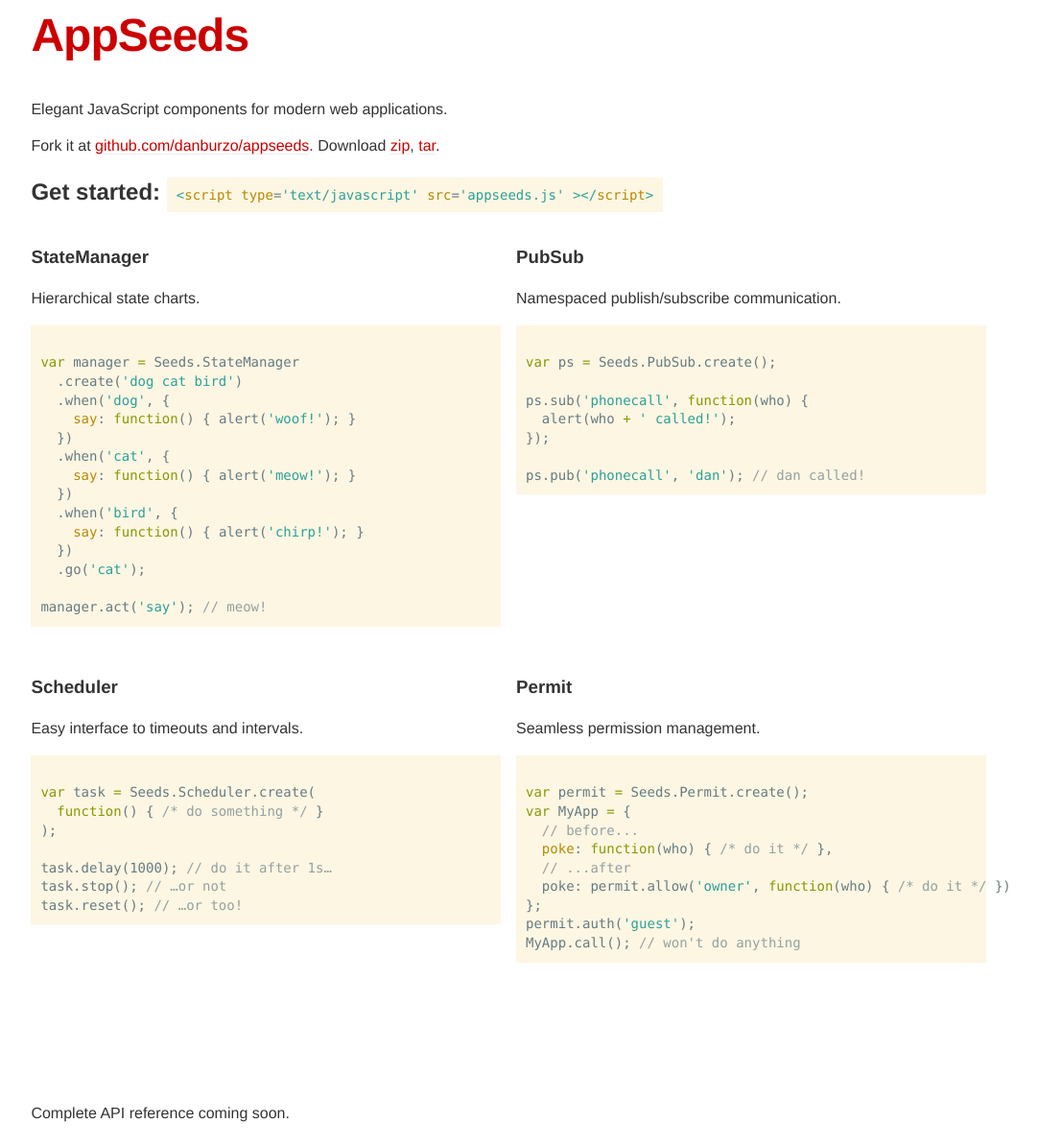
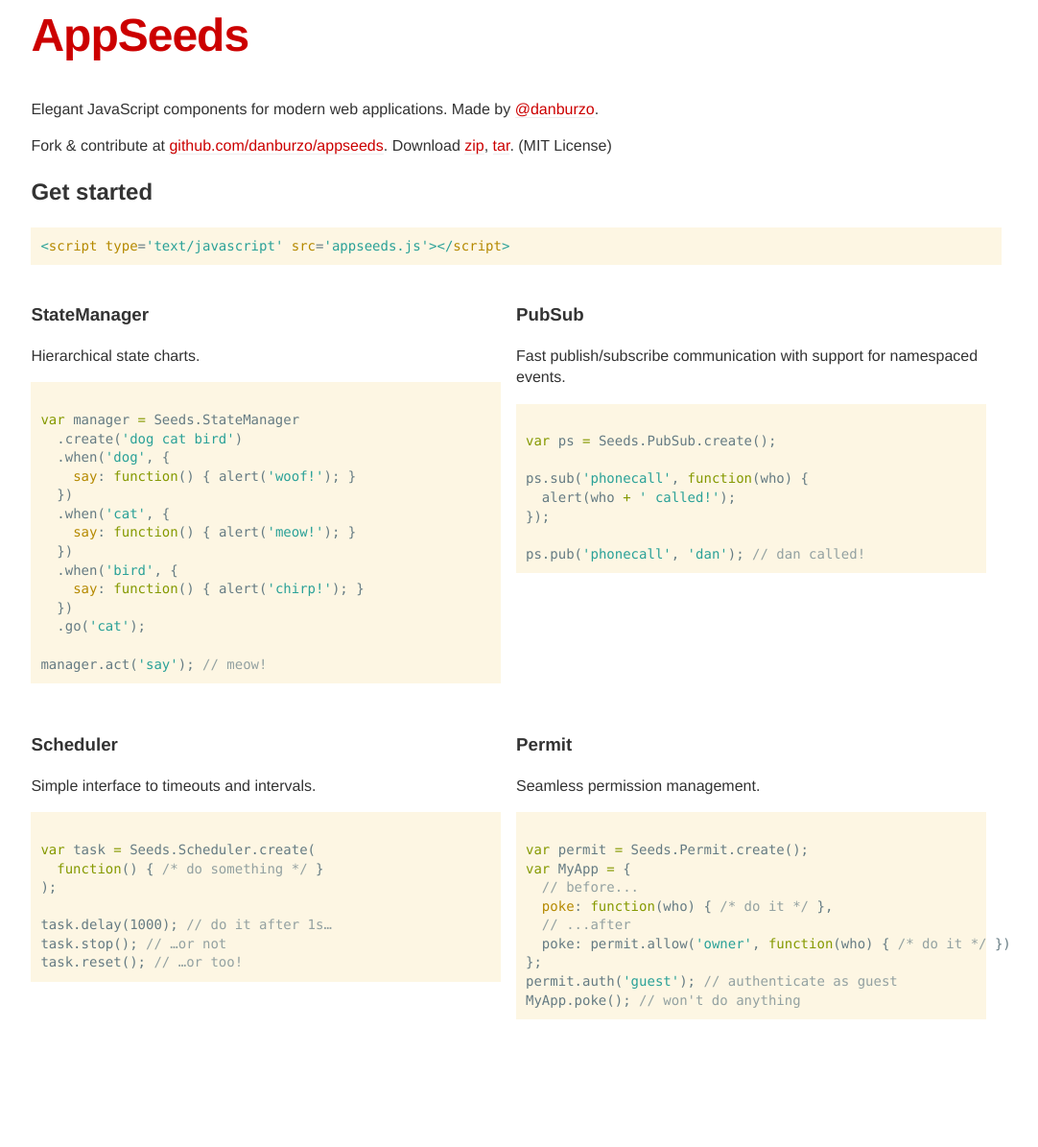
Before and after one commit to Evercoder/appseeds, a plain HTML site: page index.html in a window 1280 px wide. Shown: the part 29-1224 px from the top of the page at 96% size, without its empty margins (102-1184 px from the left). Drawn offline with Linux system fonts and the light colour scheme.

Commit message:
Minor changes

```diff
--- a/index.html
+++ b/index.html
@@ -3,6 +3,7 @@
   <head>
     <title>AppSeeds</title>
     <link rel='stylesheet' href='css/solarized-light.css' type='text/css' media='all'/>
+    <script type='text/javascript' src='js/rainbow-custom.min.js'></script>
     <style type='text/css'>
       body { font-family:'Helvetica','Arial', sans-serif;background:#fff;color:#333;line-height:1.4;}
       body a { color:#c00; text-decoration:none; border-bottom:1px solid #eee;}
@@ -20,25 +21,26 @@
 
       h1 {color:#c00;font-size:3em;letter-spacing:-1px;}
 
-      #page {width:80%;margin:1em auto;}
-      #get-started h2 pre {font-weight:normal;display:inline;}
+      #page {width:80%;margin:1em auto;padding-bottom:2em;}
 
       .cf:after {content:'.';visibility:hidden;display:block;height:0;clear:both;}
+      pre, code { font-family: "Monaco", "Consolas", courier, monospace; }
     </style>
-    <script type='text/javascript' src='js/rainbow-custom.min.js'></script>
   </head>
   <body>
       <div id='page'>
         <div id='header'>
           <h1>AppSeeds</h1>
-          <p>Elegant JavaScript components for modern web applications.</p>
+          <p>Elegant JavaScript components for modern web applications. Made by <a href='https://twitter.com/#!/danburzo'>@danburzo</a>.</p>
           <p>
-              Fork it at <a href='https://github.com/danburzo/appseeds'>github.com/danburzo/appseeds</a>.
+              Fork &amp; contribute at <a href='https://github.com/danburzo/appseeds'>github.com/danburzo/appseeds</a>.
               Download <a href='https://github.com/danburzo/appseeds/zipball/master'>zip</a>, <a href='https://github.com/danburzo/appseeds/tarball/master'>tar</a>.
+              (MIT License)
           </p>
         </div>
         <div id='get-started' class='cf'>
-          <h2 class='cf'>Get started: <pre><code data-language='javascript'>&lt;script type='text/javascript' src='appseeds.js' &gt;&lt;/script&gt;</code></pre></h2>
+          <h2 class='cf'>Get started</h2>
+          <pre><code data-language='javascript'>&lt;script type='text/javascript' src='appseeds.js'&gt;&lt;/script&gt;</code></pre>
           <div class='get-started-item'>
             <h3>StateManager</h3>
             <p>Hierarchical state charts. <!--<a href='#'>More &rarr;</a>--></p>
@@ -61,7 +63,7 @@
           </div>
           <div class='get-started-item'>
             <h3>PubSub</h3>
-            <p>Namespaced publish/subscribe communication. <!--<a href='#'>More &rarr;</a>--></p>
+            <p>Fast publish/subscribe communication with support for namespaced events. <!--<a href='#'>More &rarr;</a>--></p>
 <pre><code data-language='javascript'>
 var ps = Seeds.PubSub.create();
 
@@ -74,7 +76,7 @@
           </div>
           <div class='get-started-item'>
             <h3>Scheduler</h3>
-            <p>Easy interface to timeouts and intervals. <!--<a href='#'>More &rarr;</a>--></p>
+            <p>Simple interface to timeouts and intervals. <!--<a href='#'>More &rarr;</a>--></p>
 <pre><code data-language='javascript'>
 var task = Seeds.Scheduler.create(
   function() { /* do something */ }
@@ -97,14 +99,11 @@
   // ...after
   poke: permit.allow('owner', function(who) { /* do it */ })
 };
-permit.auth('guest');
-MyApp.call(); // won't do anything
+permit.auth('guest'); // authenticate as guest
+MyApp.poke(); // won't do anything
 </code></pre>
           </div>
         </div>
-
-        <p>Complete API reference coming soon.</p>
-
       </div>
   </body>
 </html>
```
